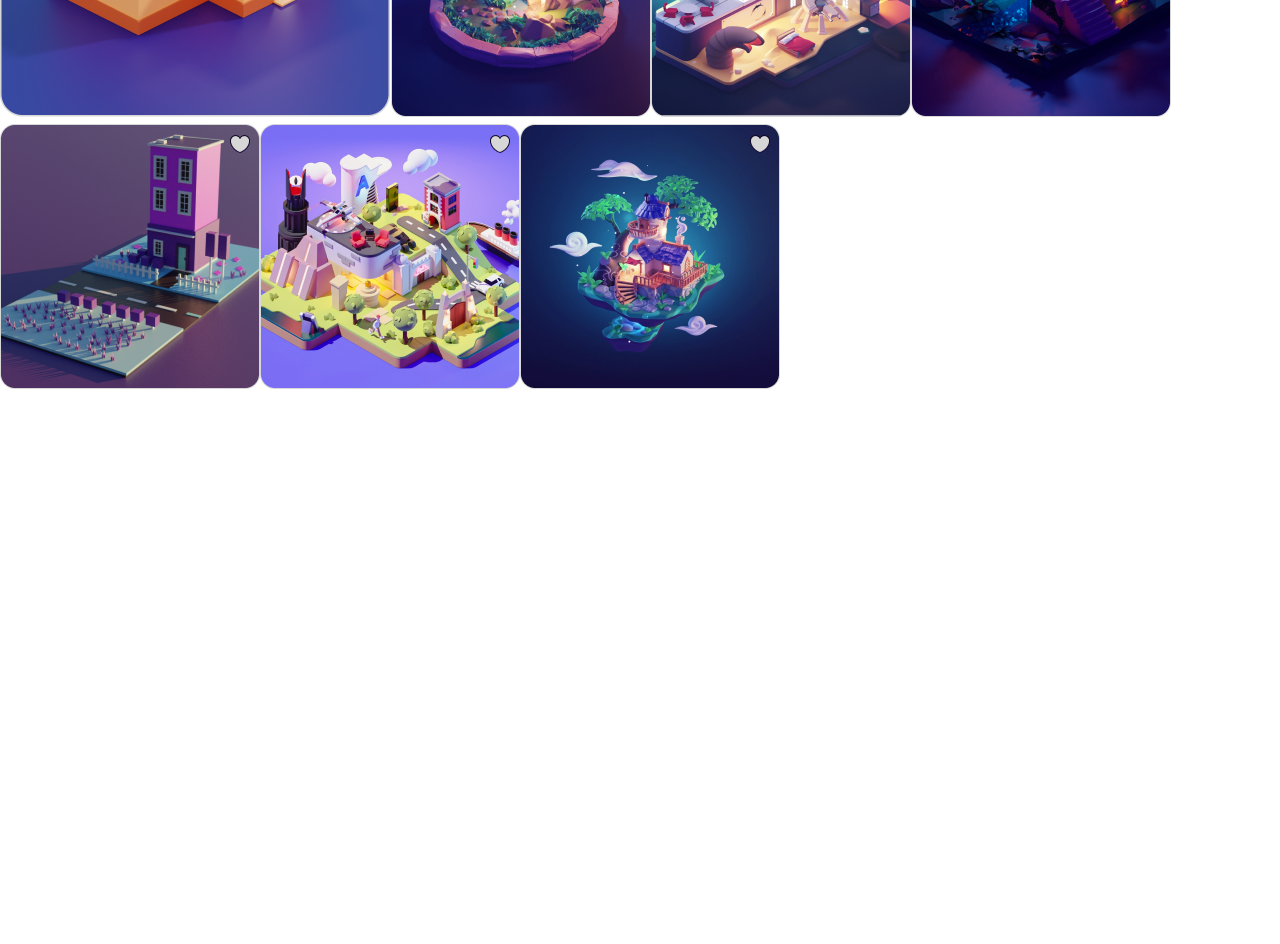
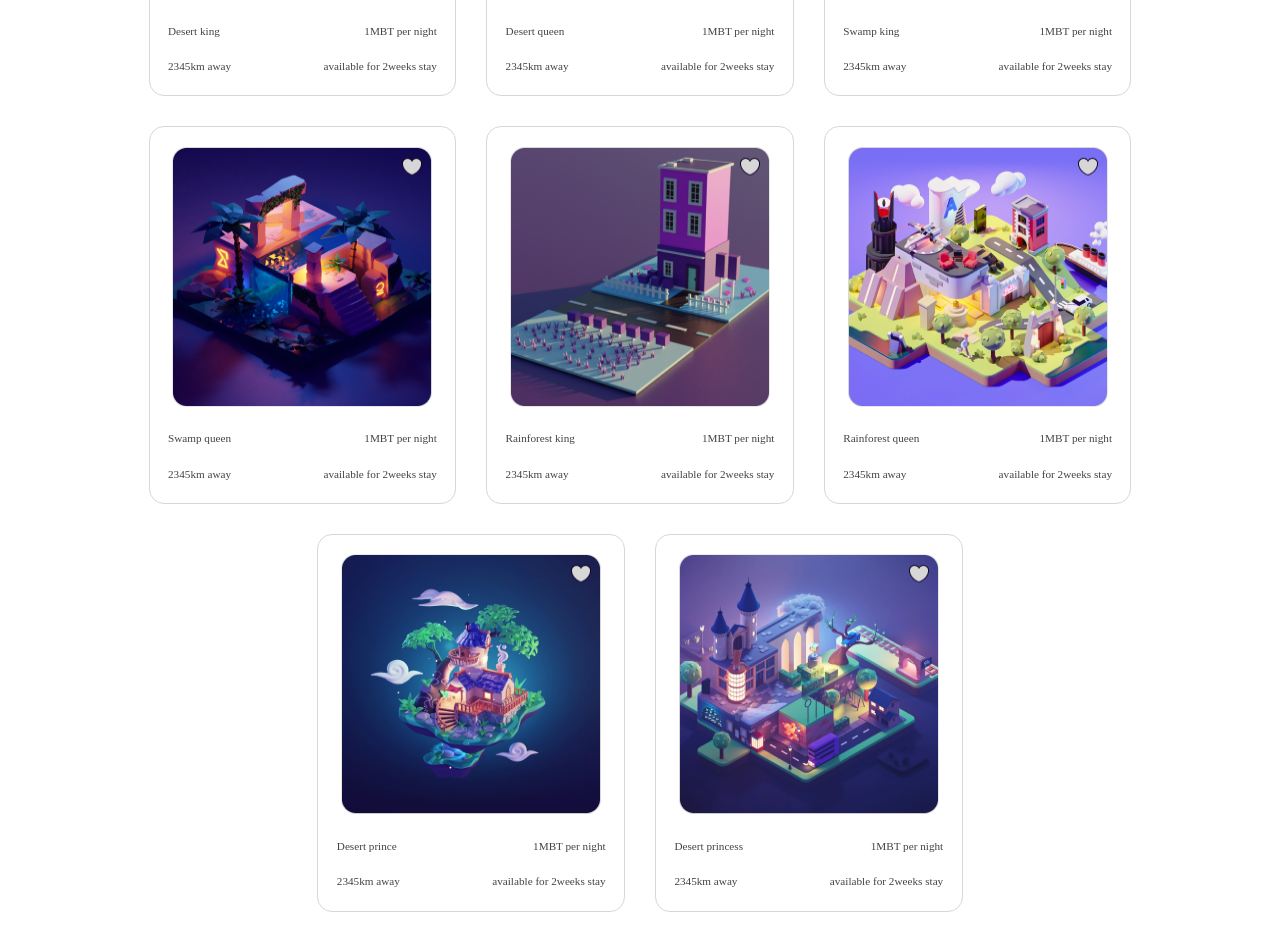
Before and after one commit to Aishatt/meta-bnb, a React (Vite) app: page / in a window 1280 px wide. Shown: the part 1200-2144 px from the top of the page. Before the commit the page ends 1628 px from the top, so only its background shows below. Built offline with nearby package versions, Linux system fonts and the light colour scheme; a web font is replaced by a local one.

Commit message:
Create and style cards

```diff
--- a/src/App.css
+++ b/src/App.css
@@ -138,6 +138,51 @@ color: #B8B8B8;
 
 
 
+/*CARD*/
+
+.card{
+  border:1px solid #d7d7d7;
+  border-radius: 15px;
+  justify-content: space-between;
+  padding: 0.8em;
+  width:280px;
+  height:350px ;
+}
+
+.card-image{
+  height: 260px;
+  width: 260px;
+  border-radius: 15px;
+  padding: 0.4em;
+}
+
+.item-details{
+  display: flex;
+  justify-content: space-between;
+  font-style: normal;
+  font-weight: 400;
+  font-size: 0.7em;
+  line-height: 13px;
+  color: #434343;
+  padding: 0 0.5em;
+}
+
+.item-image{
+  display: flex;
+  align-items: center;
+  justify-content: center;
+  padding-bottom: 0.5em;
+}
+
+.cards-container{
+  display: flex;
+  justify-content: center;
+  align-items: center;
+  gap:30px;
+  flex-wrap: wrap;
+}
+
+
 
 
 
--- a/src/App.jsx
+++ b/src/App.jsx
@@ -25,7 +25,10 @@ function App() {
       <Header />
       <Home />
       <Breaker />
-      {cardData}
+      <div className='cards-container'>
+        {cardData}
+      </div>
+
     </>
   )
 }
--- a/src/InspirationData.jsx
+++ b/src/InspirationData.jsx
@@ -68,7 +68,7 @@ export default [
         cost: "1MBT per night",
         distance: "2345km away",
         availability: "available for 2weeks stay",
-        image: "../images/Frame8.png",
+        img: "../images/Frame8.png",
         stars: ""
     }
 
--- a/src/components/Card.jsx
+++ b/src/components/Card.jsx
@@ -1,6 +1,20 @@
 /* eslint-disable react/prop-types */
 export default function Card(props) {
     return(
-        <img src={props.img} alt="" />
+        <div className="card">
+            <div className="item-image">
+                <img src={props.img} alt="" className="card-image"/>
+            </div>
+
+            <div className="item-details">
+                <p>{props.name}</p>
+                <p className="item-cost">{props.cost}</p>
+            </div>
+            <div className="item-details">
+                <p>{props.distance}</p>
+                <p>{props.availability}</p>
+            </div>
+        </div>
+
     )
 }
```
